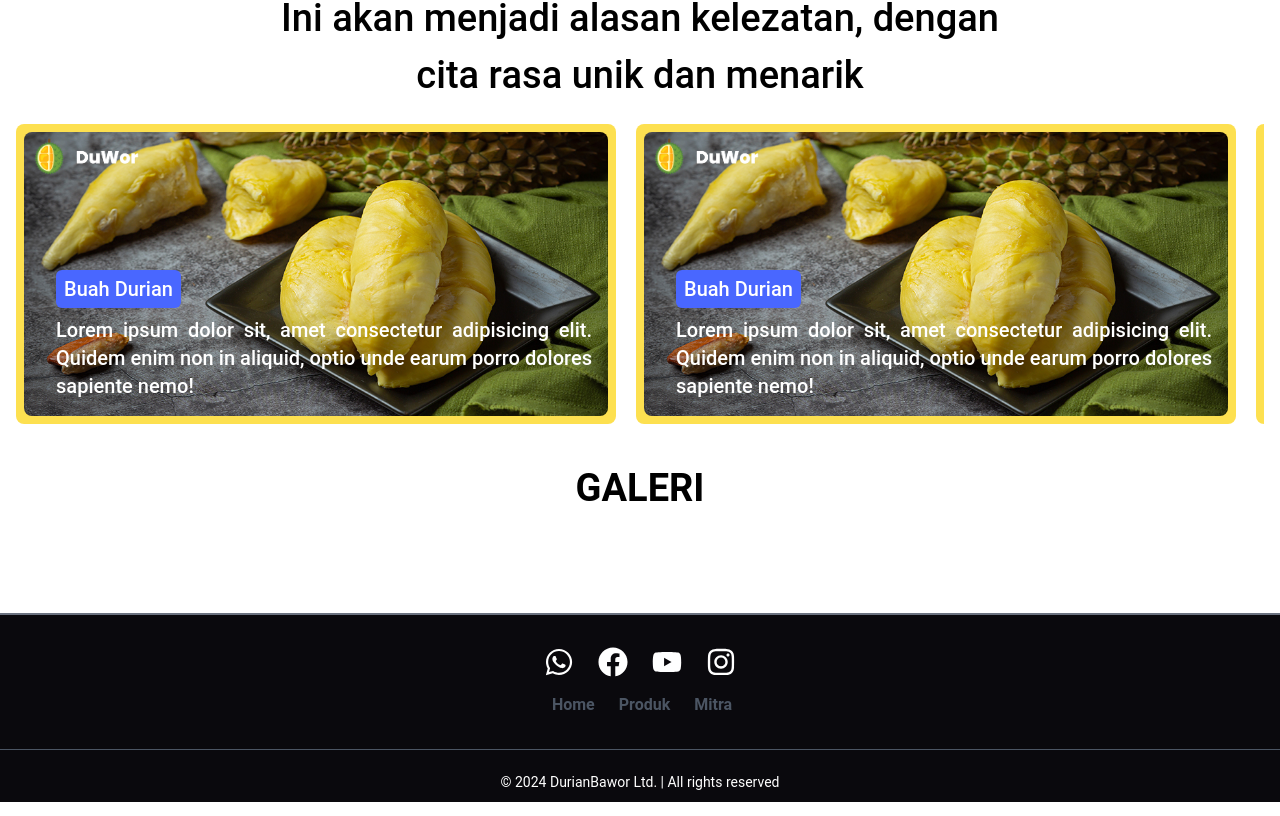
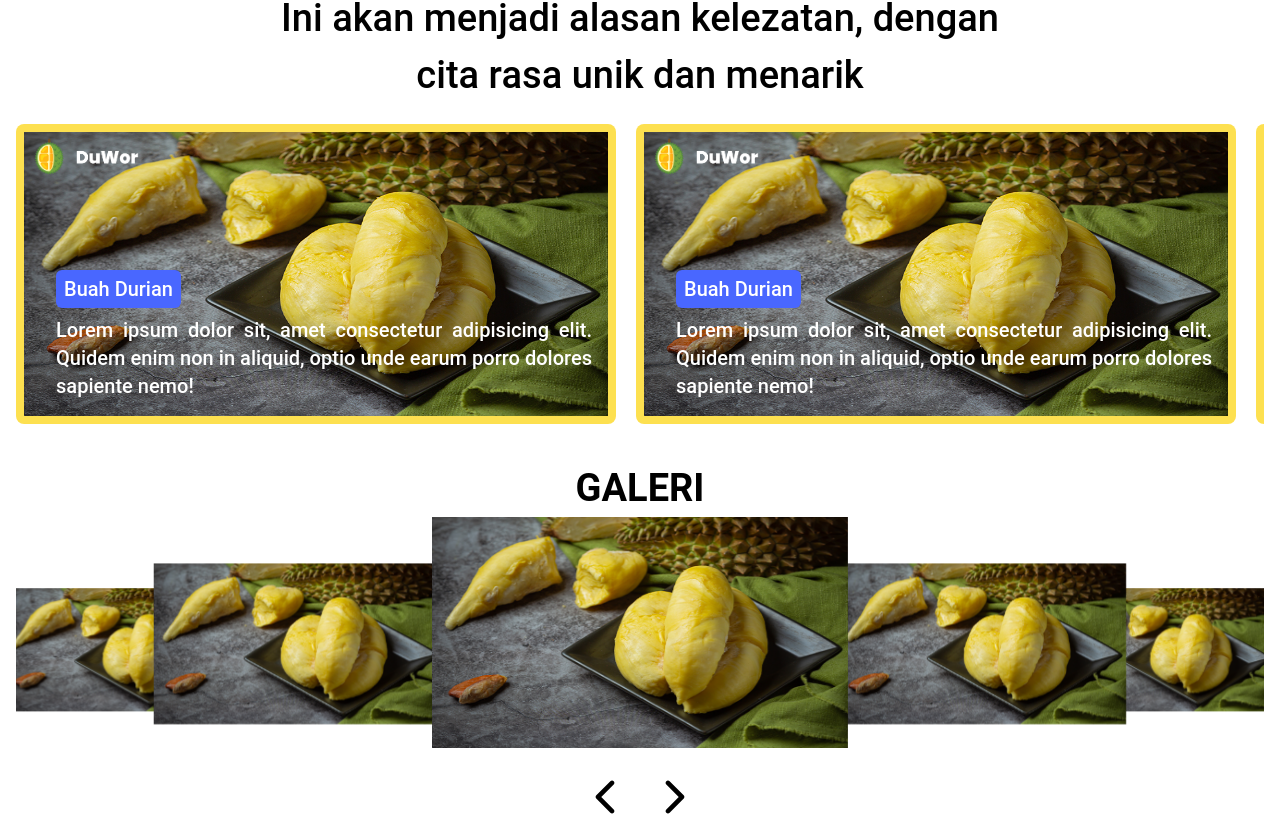
Before and after one commit to ahmadUffi/centralBhinakaDurianBawor, a React (Vite) app: page / in a window 1280 px wide. Shown: the part 846-1662 px from the top of the page. Built offline with nearby package versions, Linux system fonts and the light colour scheme.

Commit message:
fix galeri

```diff
--- a/src/App.css
+++ b/src/App.css
@@ -0,0 +1,3 @@
+.welcome {
+  background-image: url("./assets/image/background.png");
+}
--- a/src/App.jsx
+++ b/src/App.jsx
@@ -1,4 +1,5 @@
 import { BrowserRouter, Route, Routes } from "react-router-dom";
+import "./app.css";
 import Home from "./page/Home";
 import Mitra from "./page/Mitra";
 import Product from "./page/Product";
--- a/src/components/Catalog.jsx
+++ b/src/components/Catalog.jsx
@@ -1,10 +1,18 @@
 import React from "react";
 import logo from "../assets/image/logo2.png";
+import gambar from "../assets/image/bgCatalogDuren.jpg";
 
 const Catalog = () => {
   return (
     <div className="relative z-0 catalog p-2 rounded-lg bg-lightYellow md:min-w-[600px] md:h-[300px]  min-w-[350px] h-[200px] inline-block ">
-      <div className="relative z-10 content w-full h-full bg-BgCatalogDuren bg-cover bg-center py-4 px-4 rounded-lg">
+      <div className="relative z-10 content w-full h-full  bg-cover bg-center py-4 px-4 rounded-lg">
+        <div className="gambar w-full h-full">
+          <img
+            src={gambar}
+            alt=""
+            className="w-full h-full absolute top-0 left-0  "
+          />
+        </div>
         <div className="logo z-20 absolute top-0 left-0">
           <img src={logo} alt="logo" width={"40%"} />
         </div>
--- /dev/null
+++ b/src/components/Galeri.jsx
@@ -0,0 +1,102 @@
+import React, { useEffect, useState } from "react";
+import { Swiper, SwiperSlide } from "swiper/react";
+import { EffectCoverflow, Navigation } from "swiper/modules";
+import { IoIosArrowBack, IoIosArrowForward } from "react-icons/io";
+import gambar from "../assets/image/bgCatalogDuren.jpg";
+
+import "swiper/css";
+import "swiper/css/effect-coverflow";
+import "swiper/css/pagination";
+
+const Galeri = () => {
+  const [swiperKey, setSwiperKey] = useState(0);
+  const [slideConfig, setSlideConfig] = useState(3);
+  const [size, setSize] = useState();
+  const [coverflowEffectConfig, setCoverflowEffect] = useState({
+    rotate: 0,
+    stretch: 0,
+    depth: 0,
+    modifier: 0,
+    slideShadows: false,
+  });
+
+  useEffect(() => {
+    const handleResize = () => {
+      const width = window.innerWidth;
+
+      if (width >= 1080) {
+        setCoverflowEffect({
+          rotate: 0,
+          stretch: -30,
+          depth: 210,
+          modifier: 2.5,
+          slideShadows: false,
+        });
+        setSize(50);
+      } else if (width >= 768) {
+        setCoverflowEffect({
+          rotate: 0,
+          stretch: -30,
+          depth: 280,
+          modifier: 2,
+          slideShadows: true,
+        });
+        setSize(35);
+      } else {
+        setCoverflowEffect({
+          rotate: 0,
+          stretch: -8,
+          depth: 180,
+          modifier: 2.5,
+          slideShadow7s: false,
+        });
+        setSlideConfig(2);
+        setSize(25);
+      }
+      setSwiperKey((prevKey) => prevKey + 1);
+    };
+
+    handleResize();
+    window.addEventListener("resize", handleResize);
+    return () => {
+      window.removeEventListener("resize", handleResize);
+    };
+  }, []);
+
+  return (
+    <div className="slider-container">
+      <Swiper
+        key={swiperKey}
+        effect="coverflow"
+        grabCursor={true}
+        centeredSlides={true}
+        loop={true}
+        slidesPerView={slideConfig}
+        coverflowEffect={coverflowEffectConfig}
+        navigation={{
+          nextEl: ".swiper-button-next",
+          prevEl: ".swiper-button-prev",
+          clickable: true,
+        }}
+        modules={[EffectCoverflow, Navigation]}
+      >
+        {[...Array(7)].map((_, index) => (
+          <SwiperSlide key={index}>
+            <img src={gambar} alt={`Slide ${index + 1}`} />
+          </SwiperSlide>
+        ))}
+
+        <div className="slider-controler flex justify-center items-center gap-5 mt-6">
+          <div className="swiper-button-prev">
+            <IoIosArrowBack size={size} />
+          </div>
+          <div className="swiper-button-next">
+            <IoIosArrowForward size={size} />
+          </div>
+        </div>
+      </Swiper>
+    </div>
+  );
+};
+
+export default Galeri;
--- a/src/components/Welcome.jsx
+++ b/src/components/Welcome.jsx
@@ -5,7 +5,7 @@ import bgOverlayRight from "../assets/image/bgOverlayRight.png";
 const Welcome = () => {
   return (
     <div
-      className={`welcome h-[100vh] w-full bg-BgWelcoming bg-cover bg-center relative overflow-hidden`}
+      className={`welcome h-[100vh] w-full bg-cover bg-center relative overflow-hidden`}
     >
       <img
         src={bgOverlayLeft}
--- a/src/data.js
+++ b/src/data.js
@@ -1,6 +1,66 @@
 // buat data
 
-const mitra = [{}];
+const mitra = [
+  {
+    id: 1,
+    toko: "nama toko",
+    name: "nama pemilik",
+    description: "Lorem ipsum dolor sit amet, consectetur adipiscing elit.",
+    image: "gambar pemiik",
+    kataPromosi: "gpt aja",
+    linkMap: "",
+    alamat: "",
+    linkWhatsapp: "",
+    linkInstagram: "",
+    linkFacebook: "",
+    galeri: [
+      "import gambar 1",
+      "import gambar 2",
+      "import gambar 3",
+      "....cari aja gambar foto foto tempatnya cari yang bagus di drive ambil 7",
+    ],
+    fasilitas: [
+      {
+        id: 1,
+        name: "fasilitas 1",
+        description: "deskripsi fasilitas",
+      },
+      {
+        id: 2,
+        name: "fasilitas 2",
+        description: "deskripsi fasilitas",
+      },
+      // fasilitas lainnya
+    ],
+    productsDuren: [
+      {
+        id: 1,
+        name: "product 1",
+        image: "hasil import gambar",
+      },
+      {
+        id: 2,
+        name: "product 2",
+        image: "hasil import gambar",
+      },
+      // lain-lain product... gambar product cari aja di internet sesuaiin gambar sama nama durian nya
+    ],
+    productsBibit: [
+      {
+        id: 1,
+        name: "product 1",
+        image: "hasil import gambar",
+      },
+      {
+        id: 2,
+        name: "product 2",
+        image: "hasil import gambar",
+      },
+      // lain-lain product... gambar product cari aja di internet sesuaiin gambar sama nama bibit nya
+    ],
+  },
+];
+
 const product = [{}];
 const mitraPage = [{}];
 
--- a/src/page/Home.jsx
+++ b/src/page/Home.jsx
@@ -5,6 +5,7 @@ import Welcome from "../components/Welcome";
 import Catalog from "../components/Catalog";
 import image1 from "../assets/image/img_mitra_1.png";
 import CardMitra from "../components/CardMitra";
+import Galeri from "../components/Galeri";
 
 function Home() {
   const demo = [1, 2, 3, 4];
@@ -41,6 +42,9 @@ function Home() {
             <h1 className="md:text-[38px] text-[24px] text-center mt-9 uppercase font-bold ">
               Galeri
             </h1>
+            <div className="">
+              <Galeri />
+            </div>
           </div>
           {/* akhir Fasilitas */}
           <br />
```
Also changed, not shown: 1 other file (tests, documents, lock files or other folders).
